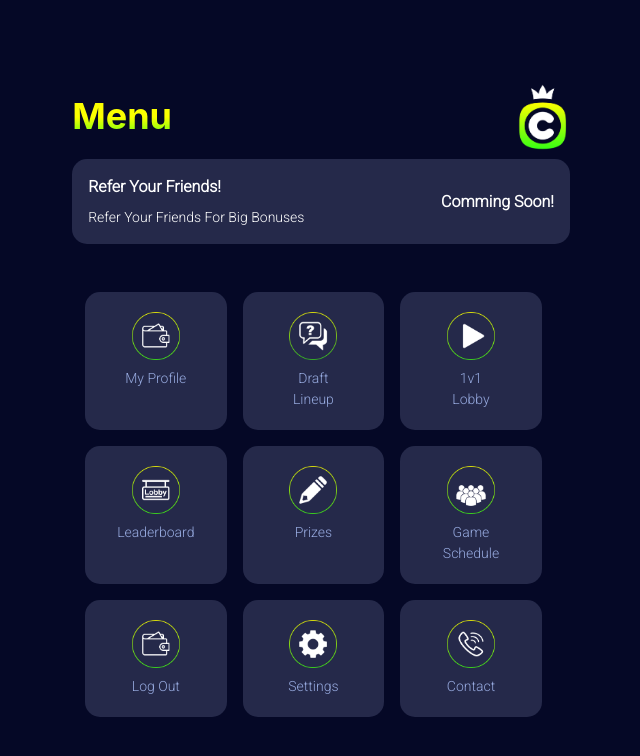
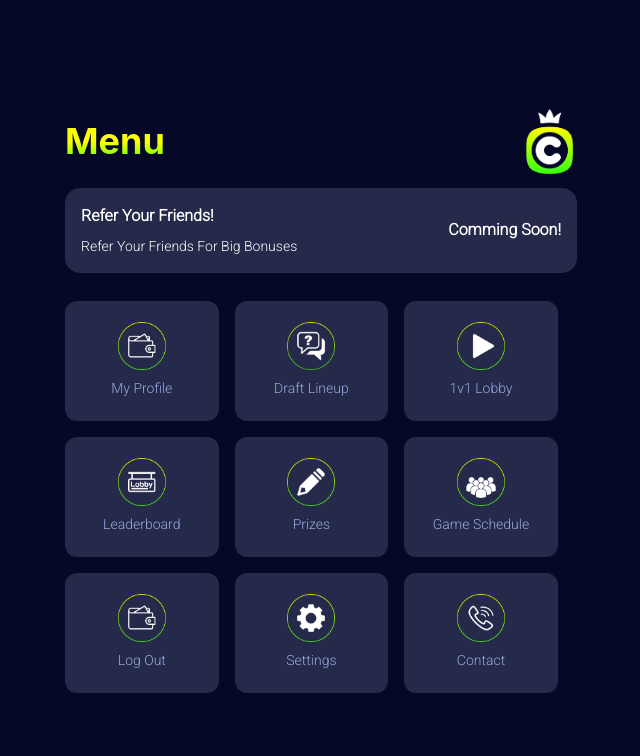
Before and after one commit to hamzabadshah1/CoinDraft, a React (Create React App) app: page /menu in a window 1280 px wide. Shown: the top 756 px of the page, without its empty margins (319-959 px from the left). Built offline with nearby package versions, Linux system fonts and the light colour scheme.

Commit message:
first commit

```diff
--- a/src/App.css
+++ b/src/App.css
@@ -39,3 +39,21 @@
   border: 2px solid yellowgreen !important;
 
 }
+
+/* scroll */
+::-webkit-scrollbar {
+  height: 3px;
+  width: 5px;
+}
+/* Track */
+::-webkit-scrollbar-track {
+  background: #F1F1F1;
+}
+/* Handle */
+::-webkit-scrollbar-thumb {
+  background: yellowgreen;
+}
+/* Handle on hover */
+::-webkit-scrollbar-thumb:hover {
+  background: rgb(123, 165, 25);
+}
--- a/src/components/auth/Login.jsx
+++ b/src/components/auth/Login.jsx
@@ -2,7 +2,9 @@ import { Button, Heading, Image, Stack, Text } from "@chakra-ui/react";
 import React from "react";
 import logo from "../../assets/images/logo.png";
 import "../../App.css";
+import {useNavigate} from 'react-router-dom'
 const Login = () => {
+  const nav = useNavigate()
   return (
     <Stack
       h={"100vh"}
@@ -47,7 +49,7 @@ const Login = () => {
           spacing={{ base: "4", lg: "6" }}
           w={{ base: "80%", sm: "50%", lg: "35%" }}
         >
-          <Button _hover={{}} className="button-border-colored" variant={"link"}>
+          <Button onClick={()=>nav('/')} _hover={{}} className="button-border-colored" variant={"link"}>
             <Heading id="button-text" fontSize={"lg"} fontWeight="700">
               Login
             </Heading>
--- a/src/components/home/Home.jsx
+++ b/src/components/home/Home.jsx
@@ -4,19 +4,20 @@ import {
   Image,
   Stack,
   Text,
-  InputGroup,
   Input,
-  InputRightAddon,
+  HStack,
 } from '@chakra-ui/react';
 import React from 'react';
 import logo from '../../assets/images/logo.png';
 import BgImg from '../../assets/images/BgImg.png';
 import '../../App.css';
+import {useNavigate} from 'react-router-dom'
 const Home = () => {
+  const nav = useNavigate()
   return (
     <Stack w={'full'}>
       <Stack
-        h={{ base: '100vh', md: '80vh' }}
+        h={{ base: '100vh', md: '75vh' }}
         w={'100%'}
         bgImage={BgImg}
         bgRepeat={'no-repeat'}
@@ -24,7 +25,11 @@ const Home = () => {
         bgPosition={'center'}
       >
         <Stack p={{ base: 4, md: 7 }}>
-          <Heading id="button-text" fontSize={'xl'}>
+          <Heading
+            _hover={{ cursor: 'pointer' }}
+            id="button-text"
+            fontSize={'xl'}
+          >
             CoinDraft
           </Heading>
         </Stack>
@@ -46,7 +51,7 @@ const Home = () => {
           </Stack>
           <Stack
             direction={{ base: 'column', md: 'row' }}
-            spacing={{ md: '4', lg: '10' }}
+            spacing={{ base: '4', lg: '10' }}
             w={{ base: '100%', xl: '100%' }}
             px={{ base: '10%', lg: '20%' }}
             pt={10}
@@ -54,98 +59,119 @@ const Home = () => {
           >
             <Button
               className="button-border"
-              _hover={{}}
+              color={'white'}
+              _hover={{
+                bg: 'linear-gradient(180deg, #FCFF00 0%, #3FFF13 100%)',
+                color: '#1A202C',
+              }}
               borderRadius={'none'}
               variant={'link'}
               w={{ base: '100%', md: '20%' }}
             >
-              <Heading color={'white'} fontSize={'md'} fontWeight="500">
+              <Heading fontSize={'md'} fontWeight="500">
                 Buy $YFIC
               </Heading>
             </Button>
             <Button
               w={{ base: '100%', md: '20%' }}
               className="button-border"
-              _hover={{}}
+              color={'white'}
+              _hover={{
+                bg: 'linear-gradient(180deg, #FCFF00 0%, #3FFF13 100%)',
+                color: '#1A202C',
+              }}
               variant={'link'}
             >
-              <Heading color={'white'} fontSize={'md'} fontWeight="500">
+              <Heading fontSize={'md'} fontWeight="500">
                 Play CoinDraft
               </Heading>
             </Button>
             <Button
               w={{ base: '100%', md: '20%' }}
               className="button-border"
-              _hover={{}}
+              color={'white'}
+              _hover={{
+                bg: 'linear-gradient(180deg, #FCFF00 0%, #3FFF13 100%)',
+                color: '#1A202C',
+              }}
               variant={'link'}
+              onClick={()=>nav('/faq')}
             >
-              <Heading color={'white'} fontSize={'md'} fontWeight="500">
+              <Heading fontSize={'md'} fontWeight="500">
                 FAQ
               </Heading>
             </Button>
             <Button
               w={{ base: '100%', md: '20%' }}
               className="button-border"
-              _hover={{}}
+              color={'white'}
+              _hover={{
+                bg: 'linear-gradient(180deg, #FCFF00 0%, #3FFF13 100%)',
+                color: '#1A202C',
+              }}
               variant={'link'}
             >
-              <Heading color={'white'} fontSize={'md'} fontWeight="500">
+              <Heading fontSize={'md'} fontWeight="500">
                 $Earn
               </Heading>
             </Button>
             <Button
               w={{ base: '100%', md: '20%' }}
               className="button-border"
-              _hover={{}}
+              color={'white'}
+              _hover={{
+                bg: 'linear-gradient(180deg, #FCFF00 0%, #3FFF13 100%)',
+                color: '#1A202C',
+              }}
               variant={'link'}
             >
-              <Heading color={'white'} fontSize={'md'} fontWeight="500">
+              <Heading fontSize={'md'} fontWeight="500">
                 Socials
               </Heading>
             </Button>
           </Stack>
         </Stack>
       </Stack>
+      {/* footer */}
       <Stack
-        bgColor={'black'}
-        justifyContent="center"
-        alignItems={'center'}
-        py={5}
-        width={'100%'}
-        px={5}
+        px="4"
         mt={'0 !important'}
+        py={{ base: '2', md: '5' }}
+        w={'100%'}
+        bg={'#000000'}
+        alignItems="center"
+        spacing={'5'}
       >
-        <Text
+        <Heading
+          textAlign={'center'}
           color={'white'}
-          fontSize={{ base: 'xl', md: '2xl' }}
-          fontWeight={'700'}
+          fontWeight="600"
+          fontSize={'lg'}
         >
+          {' '}
           Subscribe to Our Newsletter
-        </Text>
-        <Stack>
-          <InputGroup size="sm">
-            <Input
-              placeholder="E-mail"
-              bgColor={'white'}
-              color={'black'}
-              border={'none'}
-            />
-            <InputRightAddon
-              children="Subscribe"
-              color={'black'}
-              _hover={{}}
-              bg={'linear-gradient(90deg, #FCFF00 0%, #3FFF13 100%)'}
-              border={'none'}
-              fontWeight={'700'}
-              px={10}
-            />
-          </InputGroup>
-        </Stack>
-        <Stack pt={10}>
-          <Text id="button-text" fontSize={'xs'}>
-            &copy; All Rights Reserved
-          </Text>
-        </Stack>
+        </Heading>
+        <HStack spacing={'0 !important'}>
+          <Input
+            bg={'white'}
+            color="rgba(0, 0, 0, 1)"
+            fontWeight={'600'}
+            _focusVisible={{}}
+            placeholder="E-mail"
+            borderRadius={''}
+          />
+          <Button
+            _hover={{}}
+            w={'40'}
+            bg={'linear-gradient(90deg, #FCFF00 -0.5%, #3FFF13 97.65%);'}
+            borderRadius={''}
+          >
+            <Heading fontWeight={'700'} fontSize={'md'}>
+              Subscribe
+            </Heading>
+          </Button>
+        </HStack>
+        <Text className="footer-text">© All Rights Reserved</Text>
       </Stack>
     </Stack>
   );
--- a/src/components/menu/Menu.jsx
+++ b/src/components/menu/Menu.jsx
@@ -19,7 +19,9 @@ import icon7 from '../../assets/images/icon6.png';
 import icon8 from '../../assets/images/icon7.png';
 import icon9 from '../../assets/images/icon7.png';
 import icon10 from '../../assets/images/icon5-1.png';
+import {useNavigate} from 'react-router-dom'
 const Menu = () => {
+  const nav = useNavigate()
   return (
     <Stack
       w={'full'}
@@ -29,7 +31,12 @@ const Menu = () => {
       alignItems={'center'}
       gap={2}
     >
-      <Stack w={{ base: '100%', md: '42%' }} p={5}>
+      <Stack
+        spacing={'3'}
+        px={{ base: '4', md: '0' }}
+        w={{ base: '100%', md: '60%', lg: '40%' }}
+        pt={5}
+      >
         <HStack>
           <Heading
             alignItems={'center'}
@@ -41,7 +48,11 @@ const Menu = () => {
           </Heading>
           <Spacer />
           <Stack>
-            <Image _hover={{ cursor: 'pointer' }} w={'14'} src={logo} />
+            <Image
+              _hover={{ cursor: 'pointer', bgColor: '#201c1c78' }}
+              w={'14'}
+              src={logo}
+            />
           </Stack>
         </HStack>
 
@@ -65,10 +76,30 @@ const Menu = () => {
         </Stack>
       </Stack>
 
-      <Stack direction={'column'} gap={4} w={{ base: '100%', md: '40%' }} p={5}>
-        <Stack direction={'row'} gap={4}>
-          <Stack bgColor={'#25294A'} borderRadius={'15px'} p={5} width={'30%'}>
-            <VStack px={5}>
+      <Stack
+        direction={'column'}
+        gap={4}
+        px={{ base: '4', md: '0' }}
+        w={{ base: '100%', md: '60%', lg: '40%' }}
+        py={5}
+      >
+        {/* row 1 */}
+        <Stack
+          w={'100%'}
+          direction={{ base: 'column', md: 'row' }}
+          gap={4}
+          alignItems="center"
+        >
+          <Stack
+          onClick={()=>nav('/profile')}
+            _hover={{ cursor: 'pointer', bgColor: '#201c1c78' }}
+            w={{ base: '60%', sm: '40%', md: '30%' }}
+            minH={'120px'}
+            alignItems={'center'}
+            justifyContent="center"
+            bgColor={'#25294A'}
+            borderRadius={'xl'}
+          >
             <Stack
               bgImage={icon1}
               w={'12'}
@@ -79,11 +110,17 @@ const Menu = () => {
             <Text color={'#96A9DE'} fontSize={'sm'} textAlign={'center'}>
               My Profile
             </Text>
-            </VStack>
           </Stack>
-
-          <Stack bgColor={'#25294A'} borderRadius={'15px'} p={5} width={'30%'}>
-            <VStack px={5}>
+          <Stack
+          onClick={()=>nav('/drafts')}
+            _hover={{ cursor: 'pointer', bgColor: '#201c1c78' }}
+            w={{ base: '60%', sm: '40%', md: '30%' }}
+            minH={'120px'}
+            alignItems={'center'}
+            justifyContent="center"
+            bgColor={'#25294A'}
+            borderRadius={'xl'}
+          >
             <Stack
               bgImage={icon2}
               w={'12'}
@@ -95,11 +132,16 @@ const Menu = () => {
             <Text color={'#96A9DE'} fontSize={'sm'} textAlign={'center'}>
               Draft Lineup
             </Text>
-            </VStack>
           </Stack>
-
-          <Stack bgColor={'#25294A'} borderRadius={'15px'} p={5} width={'30%'}>
-            <VStack px={5}>
+          <Stack
+            _hover={{ cursor: 'pointer', bgColor: '#201c1c78' }}
+            w={{ base: '60%', sm: '40%', md: '30%' }}
+            minH={'120px'}
+            alignItems={'center'}
+            justifyContent="center"
+            bgColor={'#25294A'}
+            borderRadius={'xl'}
+          >
             <Stack
               bgImage={icon3}
               w={'12'}
@@ -110,13 +152,24 @@ const Menu = () => {
             <Text color={'#96A9DE'} fontSize={'sm'} textAlign={'center'}>
               1v1 Lobby
             </Text>
-            </VStack>
           </Stack>
         </Stack>
-
-        <Stack direction={'row'} gap={4}>
-          <Stack bgColor={'#25294A'} borderRadius={'15px'} p={5} width={'30%'}>
-            <VStack px={5}>
+        {/* row 2 */}
+        <Stack
+          w={'100%'}
+          direction={{ base: 'column', md: 'row' }}
+          gap={4}
+          alignItems="center"
+        >
+          <Stack
+            _hover={{ cursor: 'pointer', bgColor: '#201c1c78' }}
+            w={{ base: '60%', sm: '40%', md: '30%' }}
+            minH={'120px'}
+            alignItems={'center'}
+            justifyContent="center"
+            bgColor={'#25294A'}
+            borderRadius={'xl'}
+          >
             <Stack
               bgImage={icon4}
               w={'12'}
@@ -127,11 +180,17 @@ const Menu = () => {
             <Text color={'#96A9DE'} fontSize={'sm'} textAlign={'center'}>
               Leaderboard
             </Text>
-            </VStack>
           </Stack>
-
-          <Stack bgColor={'#25294A'} borderRadius={'15px'} p={5} width={'30%'}>
-            <VStack px={5}>
+          <Stack
+          onClick={()=>nav('/prize-payouts')}
+            _hover={{ cursor: 'pointer', bgColor: '#201c1c78' }}
+            w={{ base: '60%', sm: '40%', md: '30%' }}
+            minH={'120px'}
+            alignItems={'center'}
+            justifyContent="center"
+            bgColor={'#25294A'}
+            borderRadius={'xl'}
+          >
             <Stack
               bgImage={icon5}
               w={'12'}
@@ -142,11 +201,16 @@ const Menu = () => {
             <Text color={'#96A9DE'} fontSize={'sm'} textAlign={'center'}>
               Prizes
             </Text>
-            </VStack>
           </Stack>
-
-          <Stack bgColor={'#25294A'} borderRadius={'15px'} p={5} width={'30%'}>
-            <VStack px={2}>
+          <Stack
+            _hover={{ cursor: 'pointer', bgColor: '#201c1c78' }}
+            w={{ base: '60%', sm: '40%', md: '30%' }}
+            minH={'120px'}
+            alignItems={'center'}
+            justifyContent="center"
+            bgColor={'#25294A'}
+            borderRadius={'xl'}
+          >
             <Stack
               bgImage={icon6}
               w={'12'}
@@ -157,15 +221,27 @@ const Menu = () => {
               <Image src={icon10} w={'12'} />
             </Stack>
             <Text color={'#96A9DE'} fontSize={'sm'} textAlign={'center'}>
-                Game <br /> Schedule
+              Game Schedule
             </Text>
-            </VStack>
           </Stack>
         </Stack>
-
-        <Stack direction={'row'} gap={4}>
-          <Stack bgColor={'#25294A'} borderRadius={'15px'} p={5} width={'30%'}>
-            <VStack px={5}>
+        {/* row 3 */}
+        <Stack
+          w={'100%'}
+          direction={{ base: 'column', md: 'row' }}
+          gap={4}
+          alignItems="center"
+        >
+          <Stack
+          onClick={()=>nav('/login')}
+            _hover={{ cursor: 'pointer', bgColor: '#201c1c78' }}
+            w={{ base: '60%', sm: '40%', md: '30%' }}
+            minH={'120px'}
+            alignItems={'center'}
+            justifyContent="center"
+            bgColor={'#25294A'}
+            borderRadius={'xl'}
+          >
             <Stack
               bgImage={icon1}
               w={'12'}
@@ -176,11 +252,16 @@ const Menu = () => {
             <Text color={'#96A9DE'} fontSize={'sm'} textAlign={'center'}>
               Log Out
             </Text>
-            </VStack>
           </Stack>
-
-          <Stack bgColor={'#25294A'} borderRadius={'15px'} p={5} width={'30%'}>
-            <VStack px={5}>
+          <Stack
+            _hover={{ cursor: 'pointer', bgColor: '#201c1c78' }}
+            w={{ base: '60%', sm: '40%', md: '30%' }}
+            minH={'120px'}
+            alignItems={'center'}
+            justifyContent="center"
+            bgColor={'#25294A'}
+            borderRadius={'xl'}
+          >
             <Stack
               bgImage={icon7}
               w={'12'}
@@ -191,11 +272,16 @@ const Menu = () => {
             <Text color={'#96A9DE'} fontSize={'sm'} textAlign={'center'}>
               Settings
             </Text>
-            </VStack>
           </Stack>
-
-          <Stack bgColor={'#25294A'} borderRadius={'15px'} p={5} width={'30%'}>
-            <VStack px={5}>
+          <Stack
+            _hover={{ cursor: 'pointer', bgColor: '#201c1c78' }}
+            w={{ base: '60%', sm: '40%', md: '30%' }}
+            minH={'120px'}
+            alignItems={'center'}
+            justifyContent="center"
+            bgColor={'#25294A'}
+            borderRadius={'xl'}
+          >
             <Stack
               bgImage={icon9}
               w={'12'}
@@ -206,7 +292,6 @@ const Menu = () => {
             <Text color={'#96A9DE'} fontSize={'sm'} textAlign={'center'}>
               Contact
             </Text>
-            </VStack>
           </Stack>
         </Stack>
       </Stack>
--- a/src/components/my profile/MyProfile.jsx
+++ b/src/components/my profile/MyProfile.jsx
@@ -65,6 +65,7 @@ const MyProfile = () => {
               </Heading>
             </Button>
             <Button
+            onClick={() => nav('/drafts')}
               className="button-border"
               color={'white'}
               _hover={{
@@ -78,6 +79,7 @@ const MyProfile = () => {
               </Heading>
             </Button>
             <Button
+            onClick={() => nav('/leaderboard')}
               className="button-border"
               color={'white'}
               _hover={{
@@ -91,6 +93,7 @@ const MyProfile = () => {
               </Heading>
             </Button>
             <Button
+            onClick={() => nav('/prize-payouts')}
               className="button-border"
               color={'white'}
               _hover={{
```
Also changed, not shown: src/components/faq/FAQ.jsx (+6 -6 lines), src/components/prizePayouts/PrizePayouts.jsx (+52 -11 lines). Lines whose indentation alone changed are shown as unchanged.
